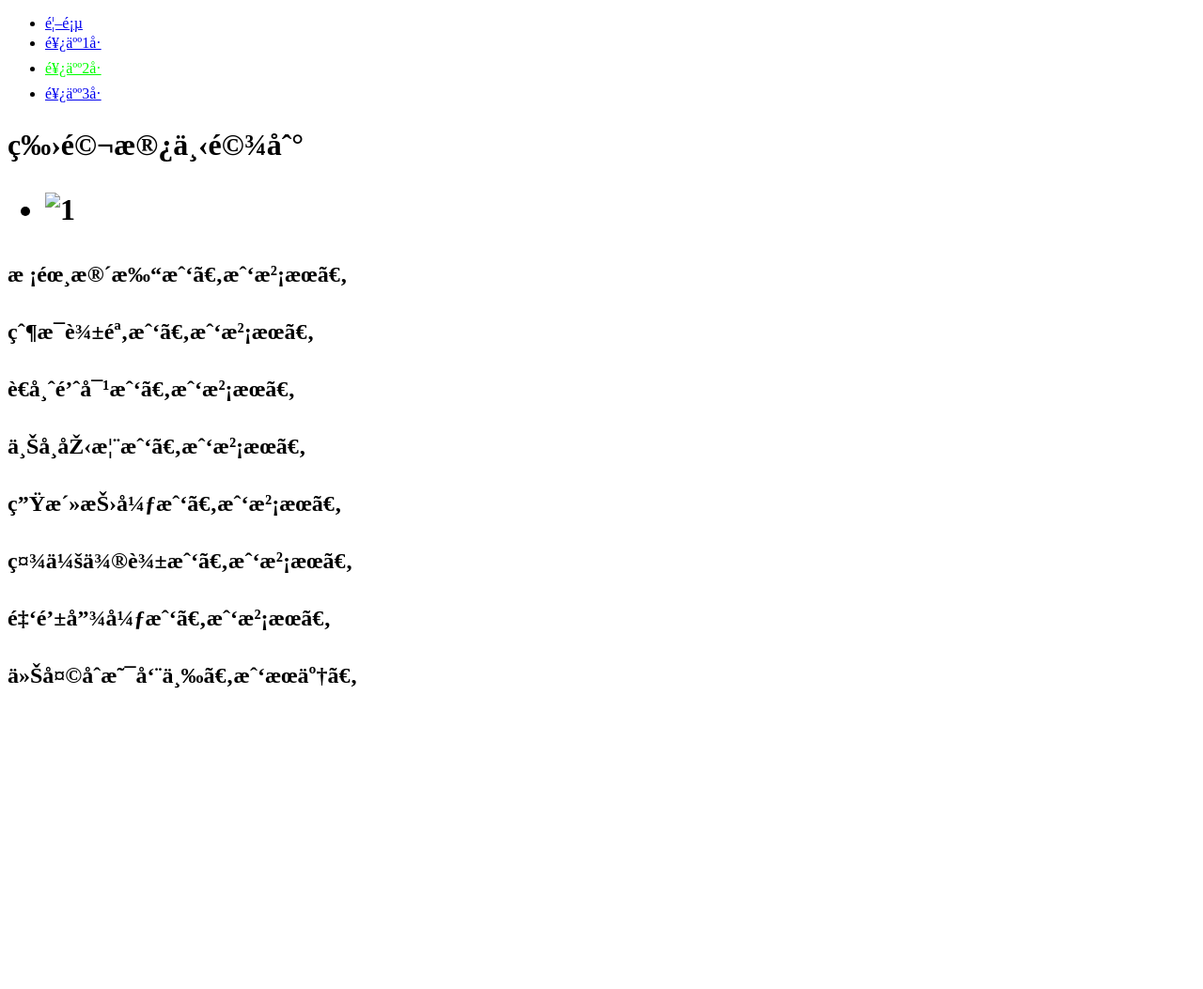
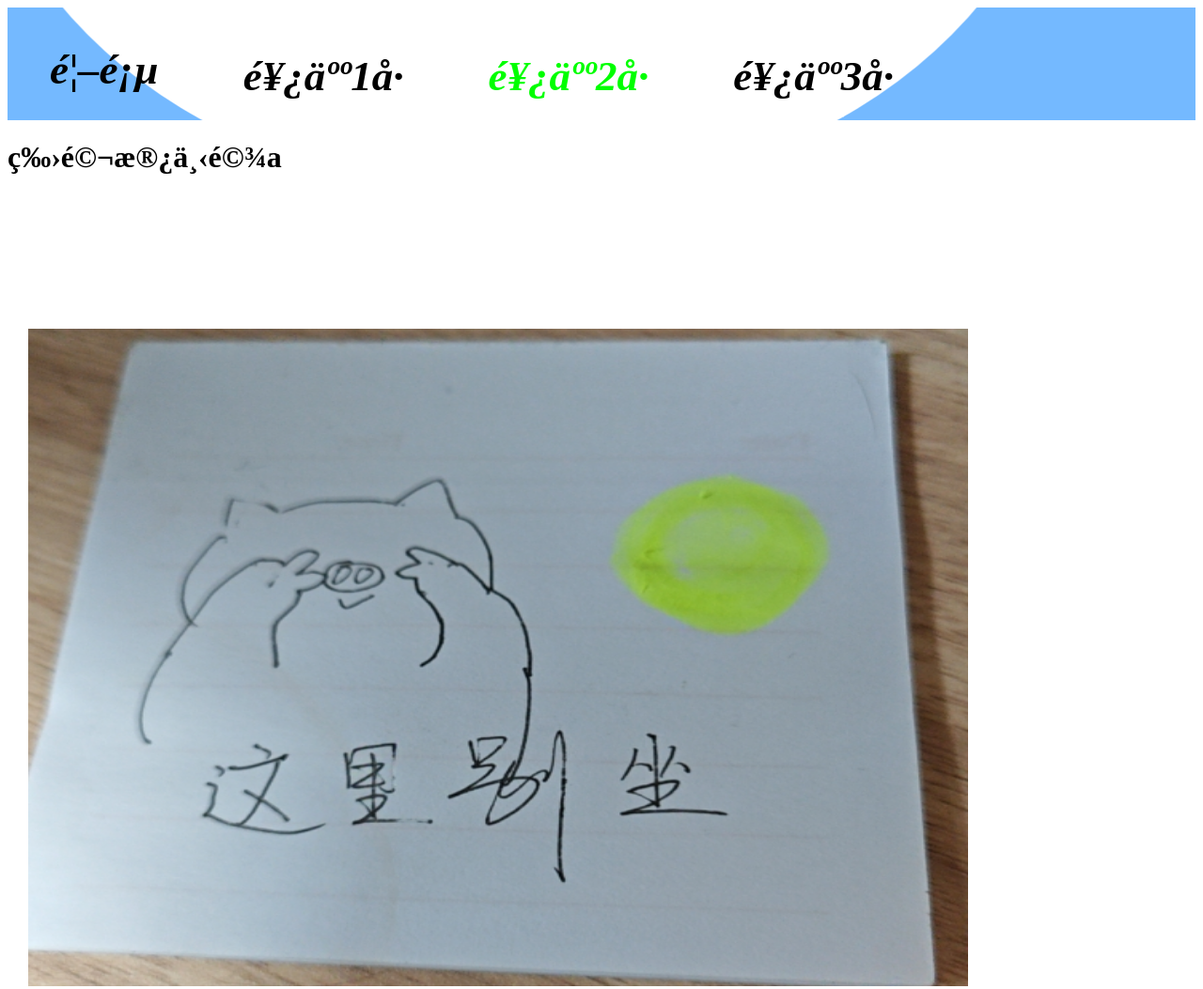
Before and after one commit to yyyyyzzz1/yyyyyzzz1.github.io, a plain HTML site: page 全员饿人/ci.html in a window 1280 px wide. Shown: the top 1053 px of the page at 94% size. Before the commit the page ends 800 px from the top, so only its background shows below. Drawn offline with Linux system fonts and the light colour scheme; files that its build step writes are made by us from their sources.

Commit message:
Update ci.html

```diff
--- a/全员饿人/ci.html
+++ b/全员饿人/ci.html
@@ -4,15 +4,15 @@
     <meta name="keywords" content="3D,css">
     <meta charset="utf">
     <title>全员饿人</title>
-    <link rel="stylesheet" href="全员饿人/move.css">
+    <link rel="stylesheet" href="move.css">
 </head>
 <body>
 <nav>
     <ul id="nav">
       <li class="one"><a href="index.html">首页</a></li>
-      <li class="one"><a href="全员饿人/gu.html">饿人1号</a></li>
+      <li class="one"><a href="gu.html">饿人1号</a></li>
       <li class="one"><a style="color: lime" href="ci.html">饿人2号</a></li>
-      <li class="one"><a href="全员饿人/mo.html">饿人3号</a></li>
+      <li class="one"><a href="mo.html">饿人3号</a></li>
     </ul>
 </nav>
 <h1>牛马殿下驾到<h1>
@@ -20,17 +20,12 @@
 
 <div class="container">
     <ul class="ul_img" style="transition: all 3s;">
-        <li class="li_img"><img src="全员饿人/hero/six_1.jpg" alt="1"></li>
-        <!-- <li class="li_img"><img src="hero/six_2.jpg" alt="2"></li>
-        <li class="li_img"><img src="hero/six_3.jpg" alt="3"></li>
+        <li class="li_img"><img src="hero/six_1.jpg" alt="1"></li>
 
-        <li class="li_img"><img src="hero/six_4.jpg" alt="4"></li>
-        <li class="li_img"><img src="hero/six_5.jpg" alt="5"></li>
-        <li class="li_img"><img src="hero/six_6.jpg" alt="6"></li> -->
     </ul>
 </div>
 
-<!-- <script src="全员饿人/move.js"></script> -->
+<!-- <script src="move.js"></script> -->
 <h2>校霸殴打我。我没服。</h2>
 <h2>  父母辱骂我。我没服。</h2>
 <h2>  老师针对我。我没服。</h2>
```
